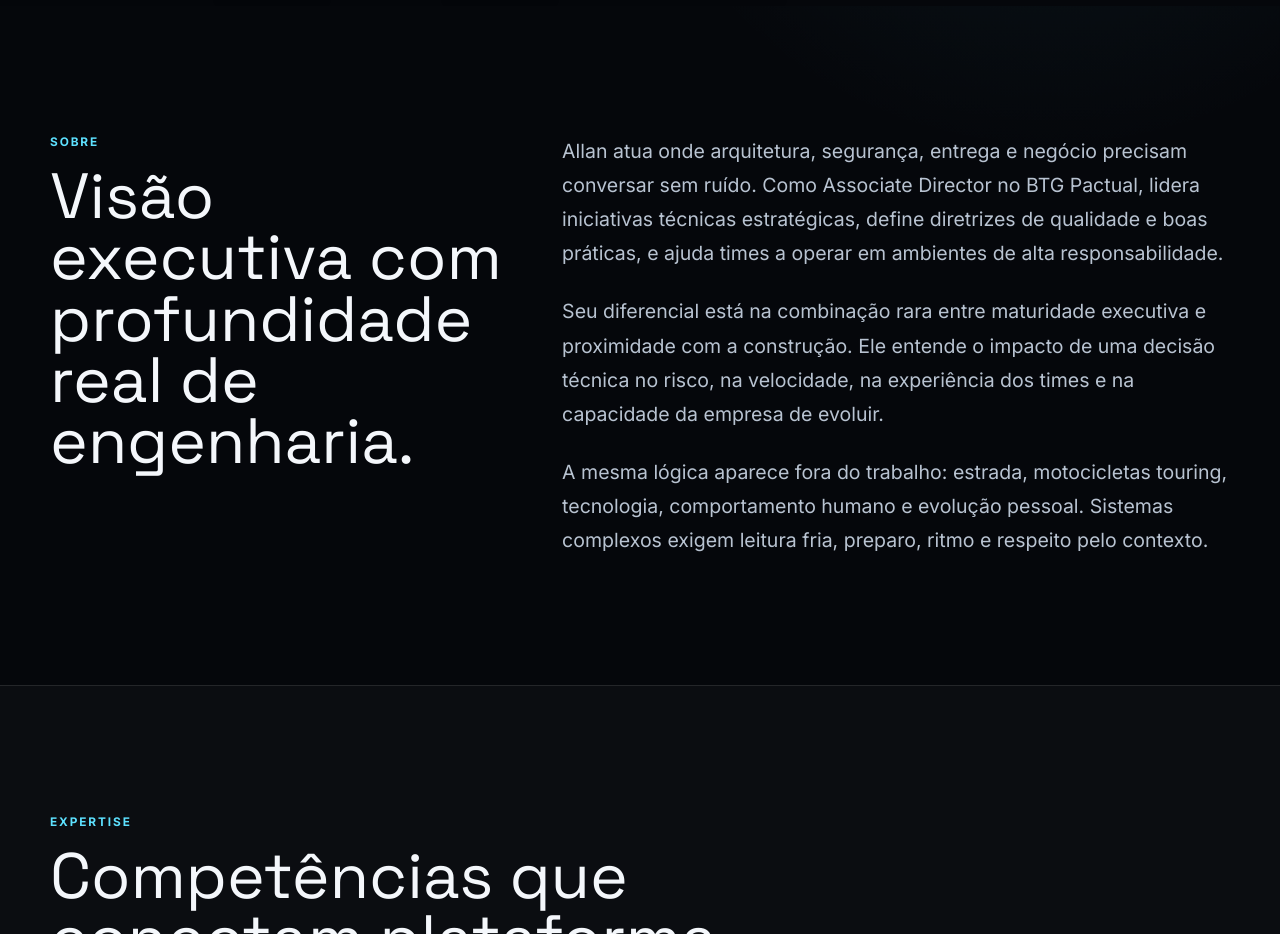
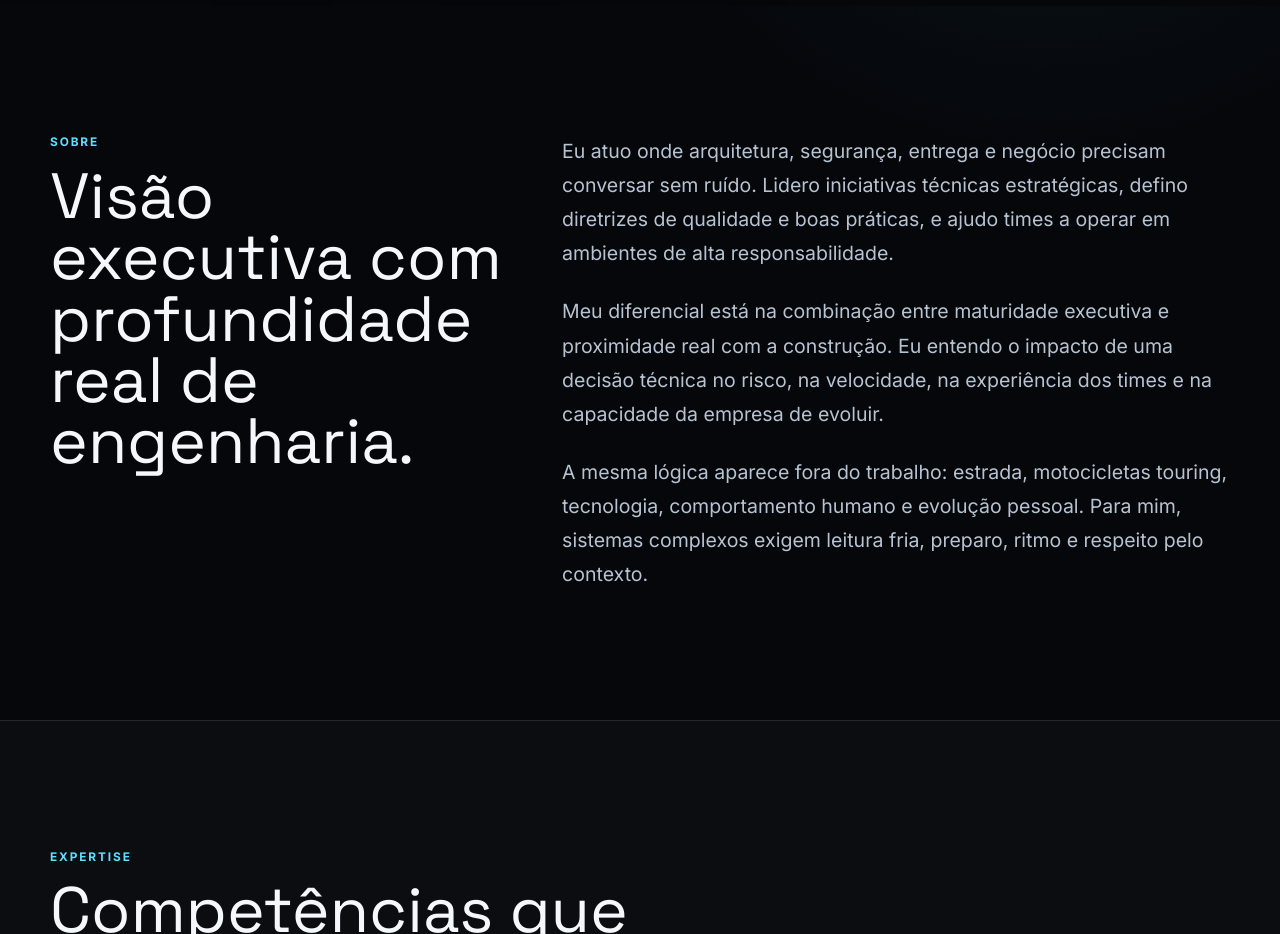
Before and after one commit to allancairis/cairis-cloud, a Next.js app: page / in a window 1280 px wide. Shown: the part 1300-2234 px from the top of the page. Built offline with nearby package versions, Linux system fonts and the light colour scheme.

Commit message:
Rewrite about copy in first person

```diff
--- a/src/components/about.tsx
+++ b/src/components/about.tsx
@@ -6,9 +6,9 @@ export function About() {
       <div className="grid gap-12 lg:grid-cols-[0.82fr_1.18fr]">
         <Reveal><p className="section-kicker">Sobre</p><h2 id="sobre-title" className="heading-lg text-balance">Visão executiva com profundidade real de engenharia.</h2></Reveal>
         <Reveal delay={0.08} className="space-y-6">
-          <p className="body-lg">Allan atua onde arquitetura, segurança, entrega e negócio precisam conversar sem ruído. Como Associate Director no BTG Pactual, lidera iniciativas técnicas estratégicas, define diretrizes de qualidade e boas práticas, e ajuda times a operar em ambientes de alta responsabilidade.</p>
-          <p className="body-lg">Seu diferencial está na combinação rara entre maturidade executiva e proximidade com a construção. Ele entende o impacto de uma decisão técnica no risco, na velocidade, na experiência dos times e na capacidade da empresa de evoluir.</p>
-          <p className="body-lg">A mesma lógica aparece fora do trabalho: estrada, motocicletas touring, tecnologia, comportamento humano e evolução pessoal. Sistemas complexos exigem leitura fria, preparo, ritmo e respeito pelo contexto.</p>
+          <p className="body-lg">Eu atuo onde arquitetura, segurança, entrega e negócio precisam conversar sem ruído. Lidero iniciativas técnicas estratégicas, defino diretrizes de qualidade e boas práticas, e ajudo times a operar em ambientes de alta responsabilidade.</p>
+          <p className="body-lg">Meu diferencial está na combinação entre maturidade executiva e proximidade real com a construção. Eu entendo o impacto de uma decisão técnica no risco, na velocidade, na experiência dos times e na capacidade da empresa de evoluir.</p>
+          <p className="body-lg">A mesma lógica aparece fora do trabalho: estrada, motocicletas touring, tecnologia, comportamento humano e evolução pessoal. Para mim, sistemas complexos exigem leitura fria, preparo, ritmo e respeito pelo contexto.</p>
         </Reveal>
       </div>
     </section>
```
